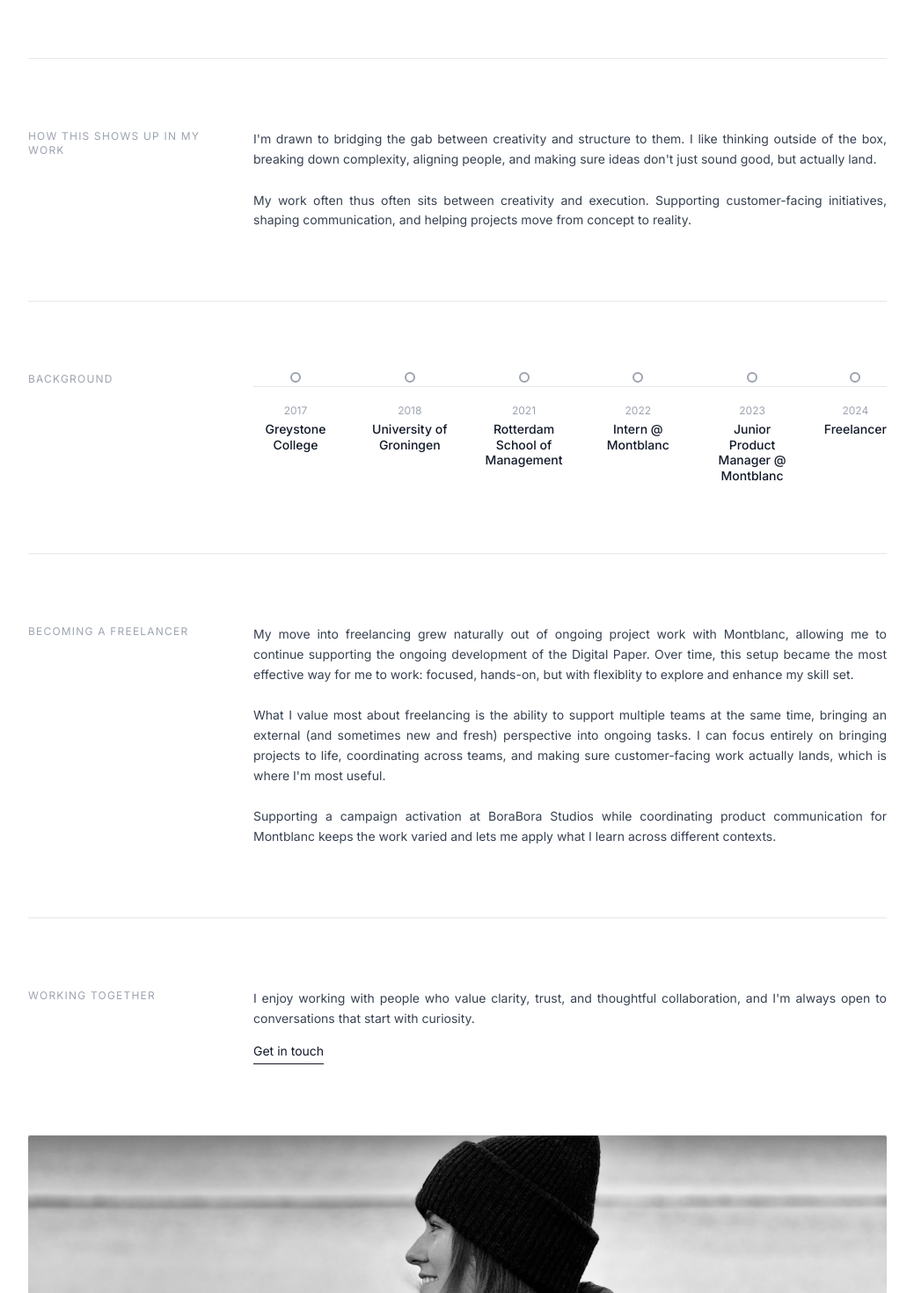
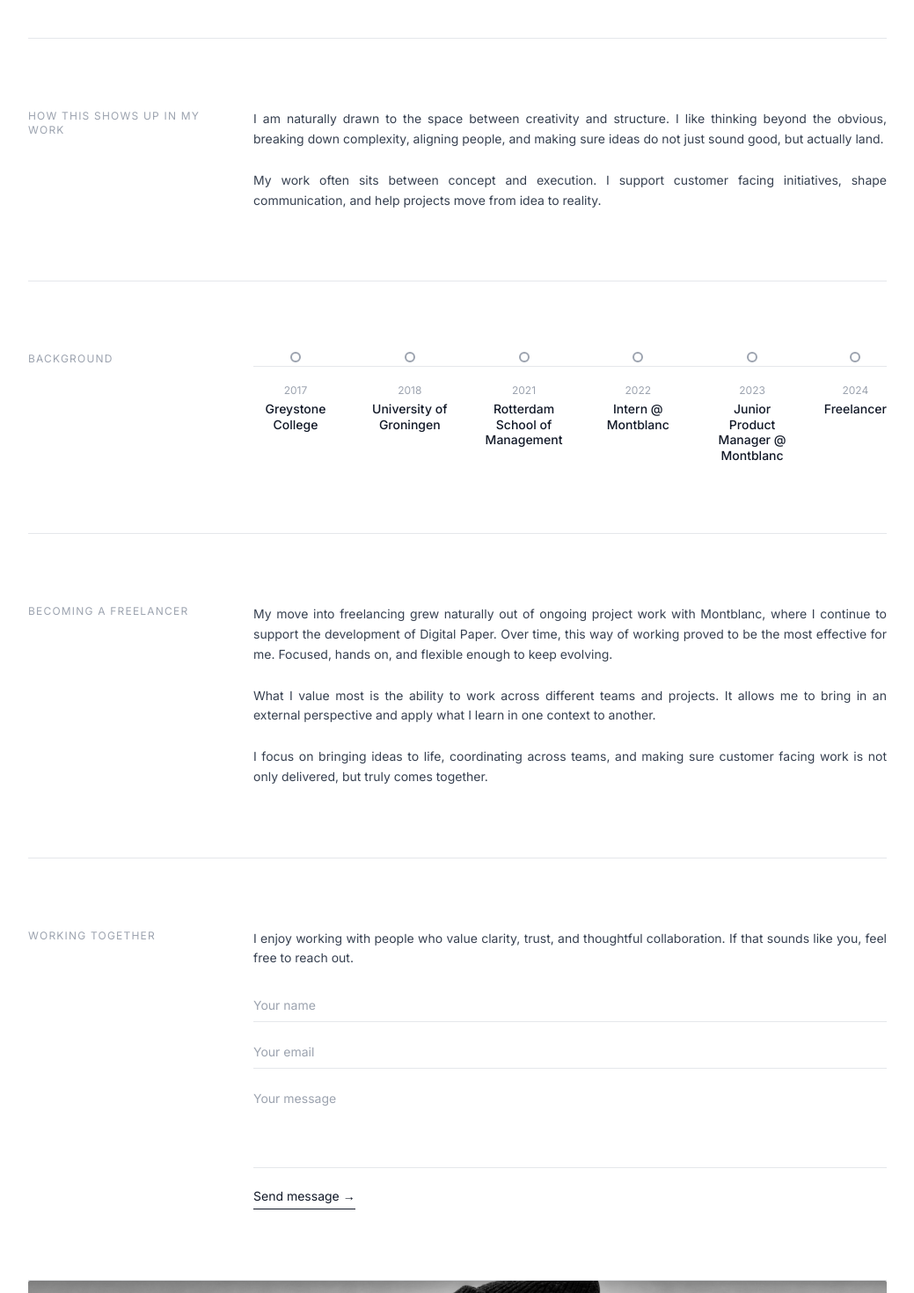
Before and after one commit to bykyra/personalbrand, a React (Vite) app: page /about in a window 1280 px wide. Shown: the part 960-2430 px from the top of the page at 88% size, without its empty margins (120-1159 px from the left). Built offline with nearby package versions, Linux system fonts and the light colour scheme.

Commit message:
New About Text

```diff
--- a/src/pages/About.jsx
+++ b/src/pages/About.jsx
@@ -1,6 +1,49 @@
 import { motion } from 'framer-motion'
 import { useState, useEffect } from 'react'
 import Timeline from "../Timeline"
+
+function ContactForm() {
+  const [status, setStatus] = useState('idle')
+
+  const handleSubmit = async (e) => {
+    e.preventDefault()
+    setStatus('sending')
+    const data = new FormData(e.target)
+    const res = await fetch('https://formspree.io/f/xjgazoab', {
+      method: 'POST',
+      body: data,
+      headers: { Accept: 'application/json' }
+    })
+    if (res.ok) {
+      setStatus('success')
+      e.target.reset()
+    } else {
+      setStatus('error')
+    }
+  }
+
+  return (
+    <div className="space-y-4">
+      {status === 'success' ? (
+        <p className="text-sm text-gray-700">Thanks — I'll be in touch soon.</p>
+      ) : (
+        <form onSubmit={handleSubmit} className="space-y-4">
+          <input type="text" name="name" placeholder="Your name" required
+            className="w-full text-sm text-gray-700 border-b border-gray-200 py-2 outline-none focus:border-gray-900 transition-colors bg-transparent placeholder-gray-400" />
+          <input type="email" name="email" placeholder="Your email" required
+            className="w-full text-sm text-gray-700 border-b border-gray-200 py-2 outline-none focus:border-gray-900 transition-colors bg-transparent placeholder-gray-400" />
+          <textarea name="message" placeholder="Your message" required rows={4}
+            className="w-full text-sm text-gray-700 border-b border-gray-200 py-2 outline-none focus:border-gray-900 transition-colors bg-transparent placeholder-gray-400 resize-none" />
+          {status === 'error' && <p className="text-xs text-red-500">Something went wrong — please try again.</p>}
+          <button type="submit" disabled={status === 'sending'}
+            className="text-sm text-gray-900 border-b border-gray-900 hover:text-gray-500 hover:border-gray-500 transition-colors pb-1 disabled:opacity-50">
+            {status === 'sending' ? 'Sending...' : 'Send message →'}
+          </button>
+        </form>
+      )}
+    </div>
+  )
+}
 
 function About() {
   const [activeSection, setActiveSection] = useState('get-to-know-me')
@@ -145,11 +188,10 @@ function About() {
             <p className="text-sm text-gray-700 leading-relaxed text-justify">
               What started as play slowly turned into discipline. I spent hours practicing, returning to the same
               movements until they felt natural. Today, my focus is less on learning new songs and more on technique,
-              flow, and understanding how small adjustments change the whole.
+              flow, and understanding how small adjustments change everything.
             </p>
             <p className="text-sm text-gray-700 leading-relaxed text-justify">
-              That mindset, dedication, structure, and staying with something until it works, has shaped the way
-              I approach my work.
+            That mindset has stayed with me.
             </p>
           </div>
         </div>
@@ -179,12 +221,10 @@ function About() {
 
           <div className="md:col-span-9 space-y-6">
             <p className="text-sm text-gray-700 leading-relaxed text-justify">
-              I'm drawn to bridging the gab between creativity and structure to them. I like thinking outside of the box, breaking
-              down complexity, aligning people, and making sure ideas don't just sound good, but actually land.
+            I am naturally drawn to the space between creativity and structure. I like thinking beyond the obvious, breaking down complexity, aligning people, and making sure ideas do not just sound good, but actually land.
             </p>
             <p className="text-sm text-gray-700 leading-relaxed text-justify">
-              My work often thus often sits between creativity and execution. Supporting customer-facing initiatives, shaping
-              communication, and helping projects move from concept to reality.
+            My work often sits between concept and execution. I support customer facing initiatives, shape communication, and help projects move from idea to reality.
             </p>
           </div>
         </div>
@@ -214,17 +254,14 @@ function About() {
 
     <div className="md:col-span-9 space-y-6">
       <p className="text-sm text-gray-700 leading-relaxed text-justify">
-        My move into freelancing grew naturally out of ongoing project work with Montblanc, allowing me to continue supporting the ongoing
-        development of the Digital Paper. Over time, this setup became the most effective way for me to work: focused, hands-on, but with flexiblity to explore and enhance my skill set.
+      My move into freelancing grew naturally out of ongoing project work with Montblanc, where I continue to support the development of Digital Paper.
+      Over time, this way of working proved to be the most effective for me. Focused, hands on, and flexible enough to keep evolving.
       </p>
       <p className="text-sm text-gray-700 leading-relaxed text-justify">
-        What I value most about freelancing is the ability to support multiple teams at the same time, bringing an external (and sometimes new and fresh) perspective into ongoing tasks. I can focus entirely on bringing projects to life,
-        coordinating across teams, and making sure customer-facing work actually lands, which is where I'm
-        most useful.
+      What I value most is the ability to work across different teams and projects. It allows me to bring in an external perspective and apply what I learn in one context to another.
       </p>
       <p className="text-sm text-gray-700 leading-relaxed text-justify">
-        Supporting a campaign activation at BoraBora Studios while coordinating product communication for
-        Montblanc keeps the work varied and lets me apply what I learn across different contexts.
+      I focus on bringing ideas to life, coordinating across teams, and making sure customer facing work is not only delivered, but truly comes together.
       </p>
     </div>
   </div>
@@ -242,18 +279,12 @@ function About() {
         Working Together
       </p>
     </div>
-
-          <div className="md:col-span-9 space-y-4">
+    <div className="md:col-span-9 space-y-6">
       <p className="text-sm text-gray-700 leading-relaxed text-justify">
-              I enjoy working with people who value clarity, trust, and thoughtful collaboration, and I'm always
-              open to conversations that start with curiosity.
+        I enjoy working with people who value clarity, trust, and thoughtful collaboration.
+        If that sounds like you, feel free to reach out.
       </p>
-            <a
-              href="mailto:hermann.kyra@gmail.com"
-              className="inline-block text-sm text-gray-900 border-b border-gray-900 hover:text-gray-600 hover:border-gray-600 transition-colors pb-1"
-            >
-              Get in touch
-            </a>
+      <ContactForm />
     </div>
   </div>
 </section>
```
Lines whose indentation alone changed are shown as unchanged.
